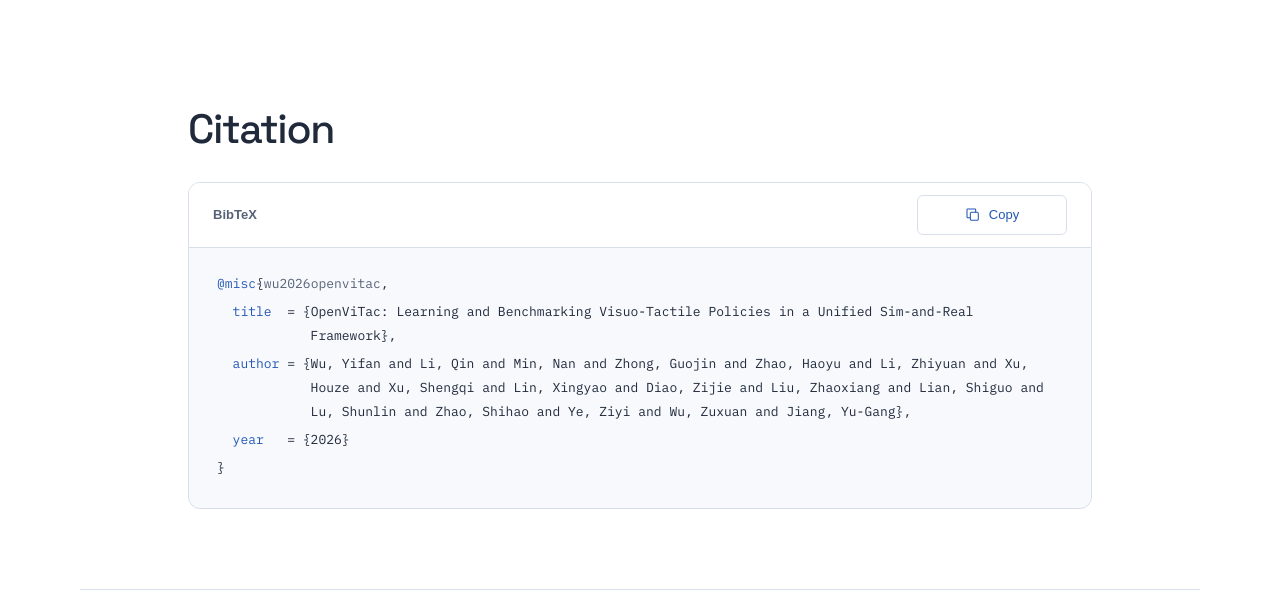
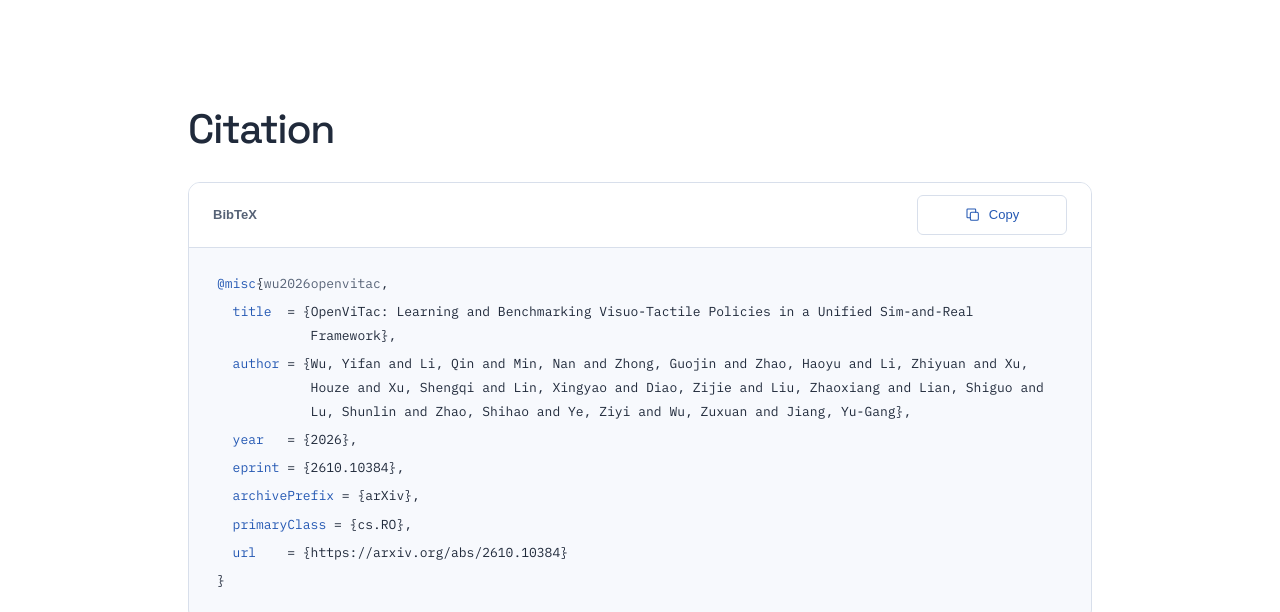
Before and after one commit to FVL-Repo/OpenViTac-website, a website: page index.html in a window 1280 px wide. Shown: the part 5958-6570 px from the top of the page. Drawn offline with Linux system fonts and the light colour scheme.

Commit message:
fix(site): complete citation with arXiv metadata

```diff
--- a/index.html
+++ b/index.html
@@ -370,7 +370,11 @@
           <pre class="citation-code"><code id="bibtex"><span class="bibtex-line"><span class="bibtex-type">@misc</span>{<span class="bibtex-key">wu2026openvitac</span>,</span>
 <span class="bibtex-line bibtex-field">  <span class="bibtex-name">title</span>  = {OpenViTac: Learning and Benchmarking Visuo-Tactile Policies in a Unified Sim-and-Real Framework},</span>
 <span class="bibtex-line bibtex-field">  <span class="bibtex-name">author</span> = {Wu, Yifan and Li, Qin and Min, Nan and Zhong, Guojin and Zhao, Haoyu and Li, Zhiyuan and Xu, Houze and Xu, Shengqi and Lin, Xingyao and Diao, Zijie and Liu, Zhaoxiang and Lian, Shiguo and Lu, Shunlin and Zhao, Shihao and Ye, Ziyi and Wu, Zuxuan and Jiang, Yu-Gang},</span>
-<span class="bibtex-line bibtex-field">  <span class="bibtex-name">year</span>   = {2026}</span>
+<span class="bibtex-line bibtex-field">  <span class="bibtex-name">year</span>   = {2026},</span>
+<span class="bibtex-line bibtex-field">  <span class="bibtex-name">eprint</span> = {2610.10384},</span>
+<span class="bibtex-line bibtex-field">  <span class="bibtex-name">archivePrefix</span> = {arXiv},</span>
+<span class="bibtex-line bibtex-field">  <span class="bibtex-name">primaryClass</span> = {cs.RO},</span>
+<span class="bibtex-line bibtex-field">  <span class="bibtex-name">url</span>    = {https://arxiv.org/abs/2610.10384}</span>
 <span class="bibtex-line">}</span></code></pre>
           <p id="copy-status" class="sr-only" role="status"></p>
         </div>
```
